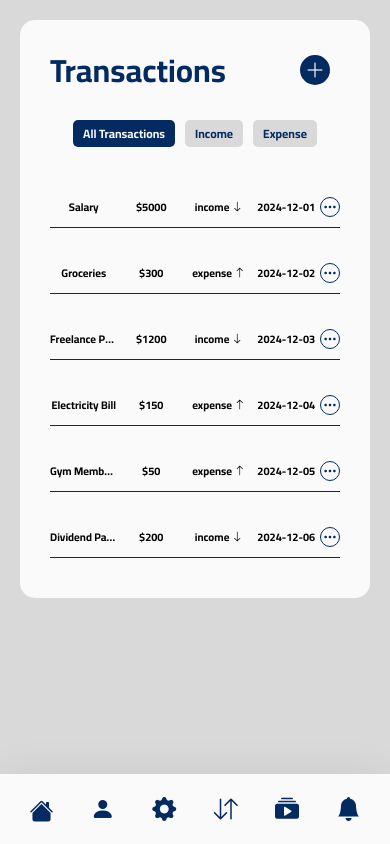
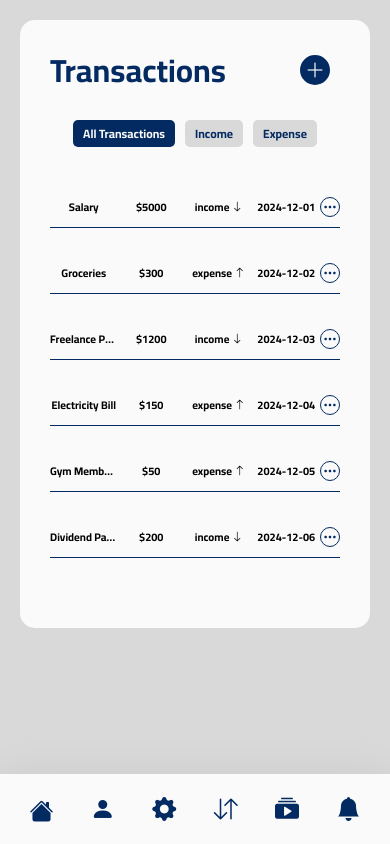
Before and after one commit to Mohayyad-Muawia/monexo, a React (Vite) app: page /trans in a window 390 px wide. Built offline with nearby package versions, Linux system fonts and the light colour scheme.

Commit message:
Update pages.css

```diff
--- a/src/components/pages/pages.css
+++ b/src/components/pages/pages.css
@@ -774,7 +774,7 @@
 
     /* trans */
     .trans{
-        padding: 20px 30px 40px;
+        padding: 20px 30px 70px;
 
         .top{
             flex-wrap: wrap;
```
